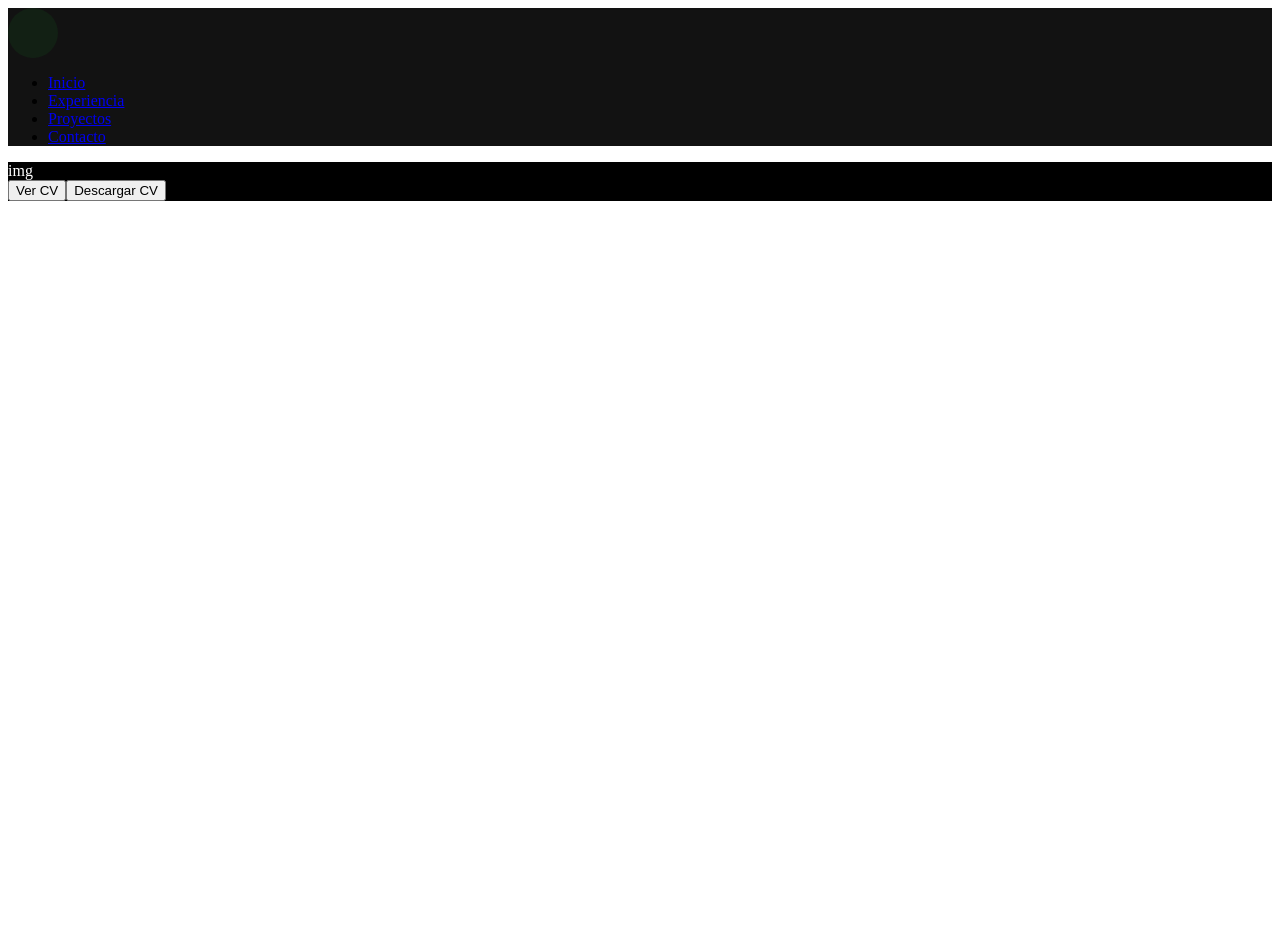
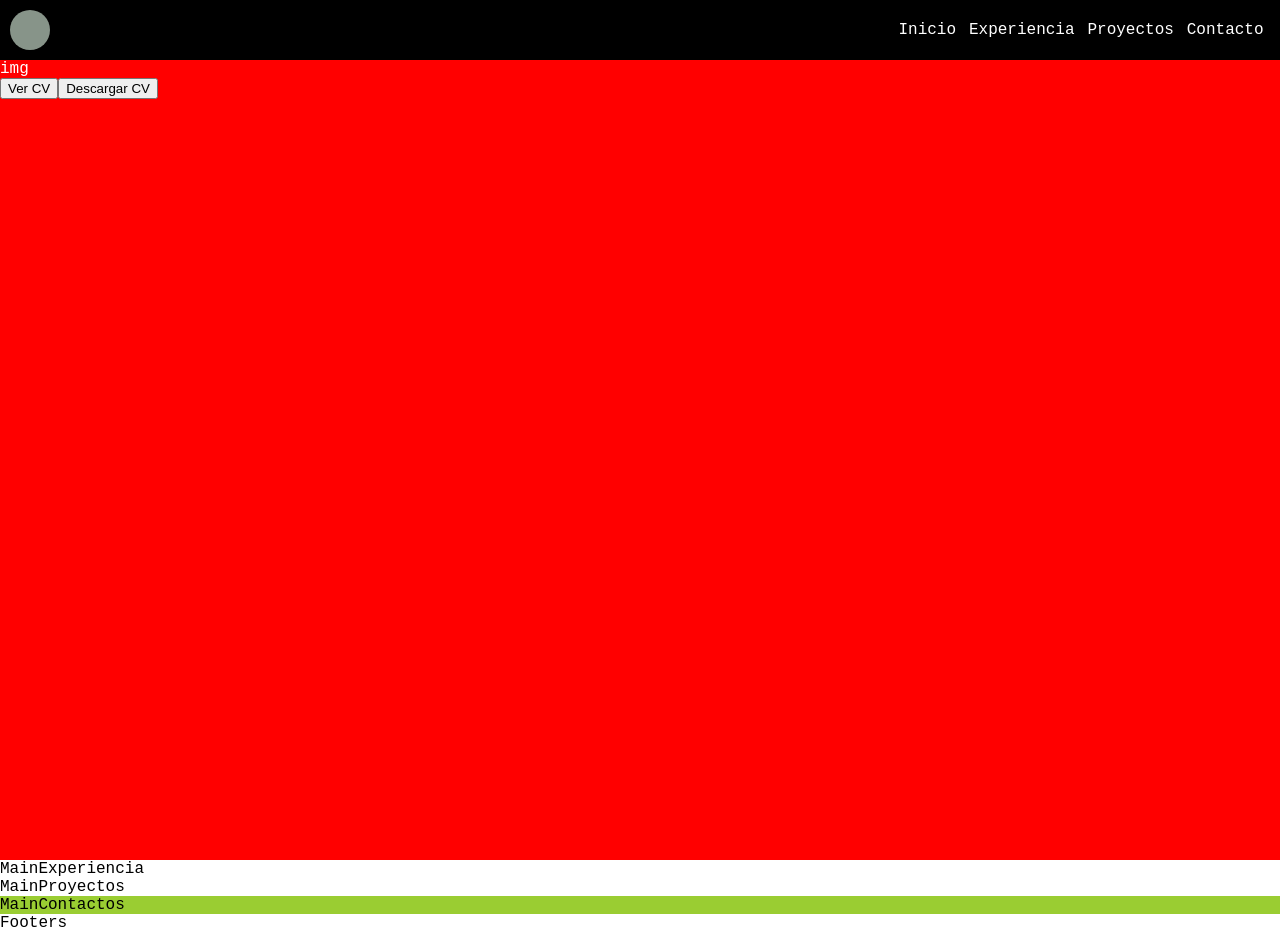
Before and after one commit to DiegoF23/porfolio2024, a React (Vite) app: page / in a window 1280 px wide. Before the commit the page ends 800 px from the top, so only its background shows below. Built offline with nearby package versions, Linux system fonts and the light colour scheme.

Commit message:
Header Style

```diff
--- a/src/Porfolio.jsx
+++ b/src/Porfolio.jsx
@@ -6,11 +6,9 @@ const Porfolio = () => {
   return (
     <>
     <Headers/>
-    <Routes>
         {routes.map((route,index)=>(
-            <Route key={index} path={route.path} element={route.element}/>
+            <section  key={index} id={index}> {route.element} </section>
         ))}
-    </Routes>
     </>
   )
 }
--- a/src/components/Headers/NavBar.jsx
+++ b/src/components/Headers/NavBar.jsx
@@ -1,17 +1,14 @@
 import React, { useState } from 'react'
 import { Link } from 'react-router-dom'
 import { routes } from '../../constants/routes'
+import '../../css/Headers/Navbar.css'
 
 const NavBar = () => {
   return (
-    <nav>
-      <ul>
+    <nav className='navBar'>
         {routes.map((route,index)=>(
-          <li key={index}>
-            <Link to={route.path}>{route.name}</Link>
-          </li>
+            <Link className='navBarLink' to={route.path}>{route.name}</Link>
         ))}
-      </ul>
     </nav>
   )
 }
--- a/src/components/Main/MainContactos/MainContactos.jsx
+++ b/src/components/Main/MainContactos/MainContactos.jsx
@@ -1,8 +1,15 @@
 import React from 'react'
+import '../../../css/Main/MainContacto/MainContacto.css'
 
 const MainContactos = () => {
   return (
-    <div>MainContactos</div>
+   <>
+    <div className='fondoContacto'>
+
+      MainContactos
+
+    </div>
+   </>
   )
 }
 
--- a/src/css/Headers/Headers.css
+++ b/src/css/Headers/Headers.css
@@ -1,3 +1,6 @@
 .Headers{
-    background-color: #121212;
+    background-color: #000000;
+    display: flex;
+    justify-content: space-between;
+    padding: 10px;
 }
--- /dev/null
+++ b/src/css/Headers/Navbar.css
@@ -0,0 +1,17 @@
+.navBar{
+    display: flex;
+    justify-content: space-around;
+    align-items: center;
+    width: 30%;
+    font-size: 100%;
+
+}
+
+.navBarLink{
+    text-decoration: none;
+    color: white;
+}
+
+.navBarLink:focus{
+    color: rgb(140, 209, 65);
+}
--- a/src/css/Headers/Perfil.css
+++ b/src/css/Headers/Perfil.css
@@ -1,6 +1,6 @@
 .perfil{
-    width: 50px;
-    height: 50px;
+    width: 40px;
+    height: 40px;
     border-radius: 100%;
-    background-color: #122014;
+    background-color: #879489;
 }
--- /dev/null
+++ b/src/css/Main/MainContacto/MainContacto.css
@@ -0,0 +1,3 @@
+.fondoContacto{
+    background-color: yellowgreen;
+}
--- a/src/css/Main/MainInicio/MainHome.css
+++ b/src/css/Main/MainInicio/MainHome.css
@@ -1,4 +1,5 @@
 .MainHome{
-    background-color: black;
+    background-color: rgb(255, 0, 0);
     color: white;
+    height: 100vh
     }
--- /dev/null
+++ b/src/css/Main/Raiz/Main.css
@@ -0,0 +1,4 @@
+body{
+    margin: 0;
+    font-family: 'Courier New', Courier, monospace;
+}
--- a/src/main.jsx
+++ b/src/main.jsx
@@ -2,6 +2,7 @@ import React from "react";
 import ReactDOM from "react-dom/client";
 import { BrowserRouter } from "react-router-dom";
 import Porfolio from "./Porfolio.jsx";
+import '../src/css/Main/Raiz/Main.css'
 
 ReactDOM.createRoot(document.getElementById("root")).render(
   <React.StrictMode>
```
